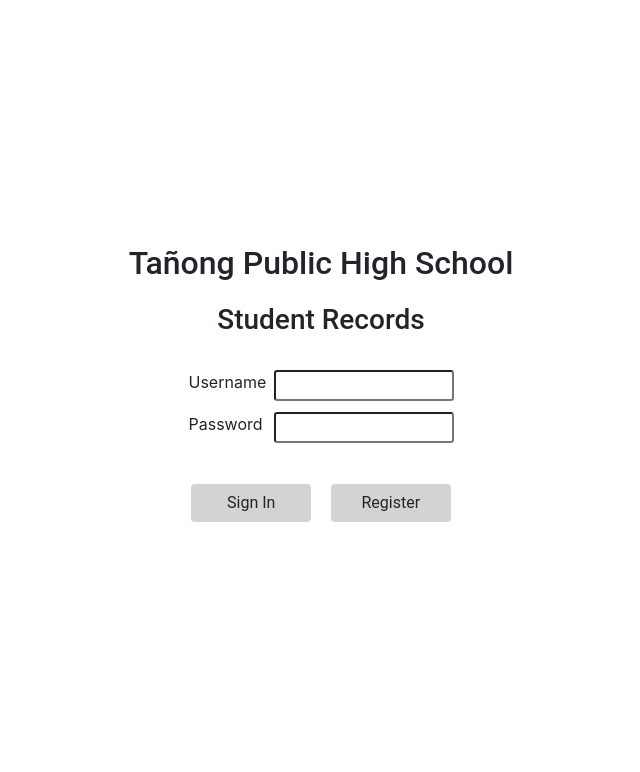
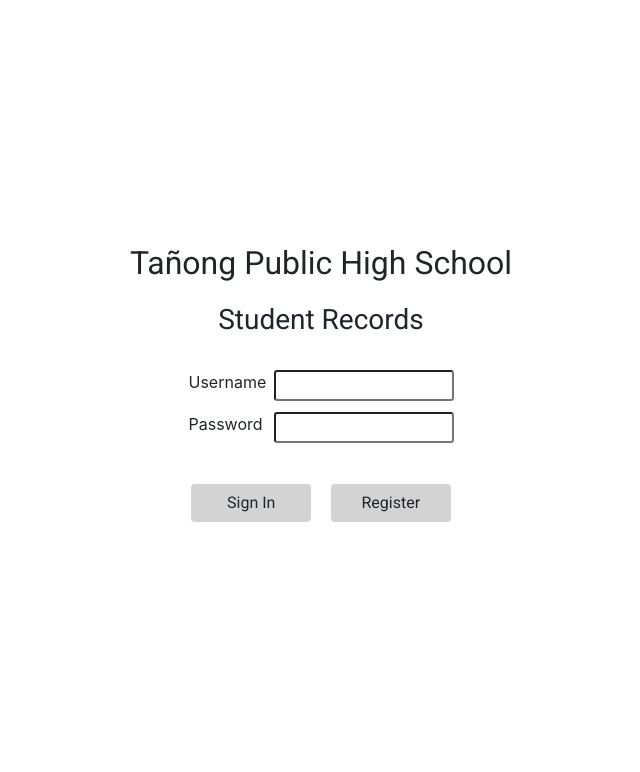
Before and after one commit to compsat/tanong-db, a Django app: page /login/ in a window 1280 px wide. Shown: the part 28-800 px from the top of the page, without its empty margins (319-959 px from the left). Run offline with Django 3.2, Linux system fonts and the light colour scheme; some libraries are stand-ins or nearby versions.

Commit message:
import from google fonts

```diff
--- a/database/templates/base.html
+++ b/database/templates/base.html
@@ -9,7 +9,7 @@
   <link rel="stylesheet" href="https://stackpath.bootstrapcdn.com/bootstrap/4.3.1/css/bootstrap.min.css">
   <link rel="stylesheet" href="https://cdnjs.cloudflare.com/ajax/libs/normalize/8.0.1/normalize.min.css">
   <script src="https://cdnjs.cloudflare.com/ajax/libs/Sortable/1.10.1/Sortable.min.js"></script>
-
+  <link href="https://fonts.googleapis.com/css?family=Roboto&display=swap" rel="stylesheet">
   <link rel="stylesheet" href="{% static 'database/css/main.css' %}">
 
 </head>
```
